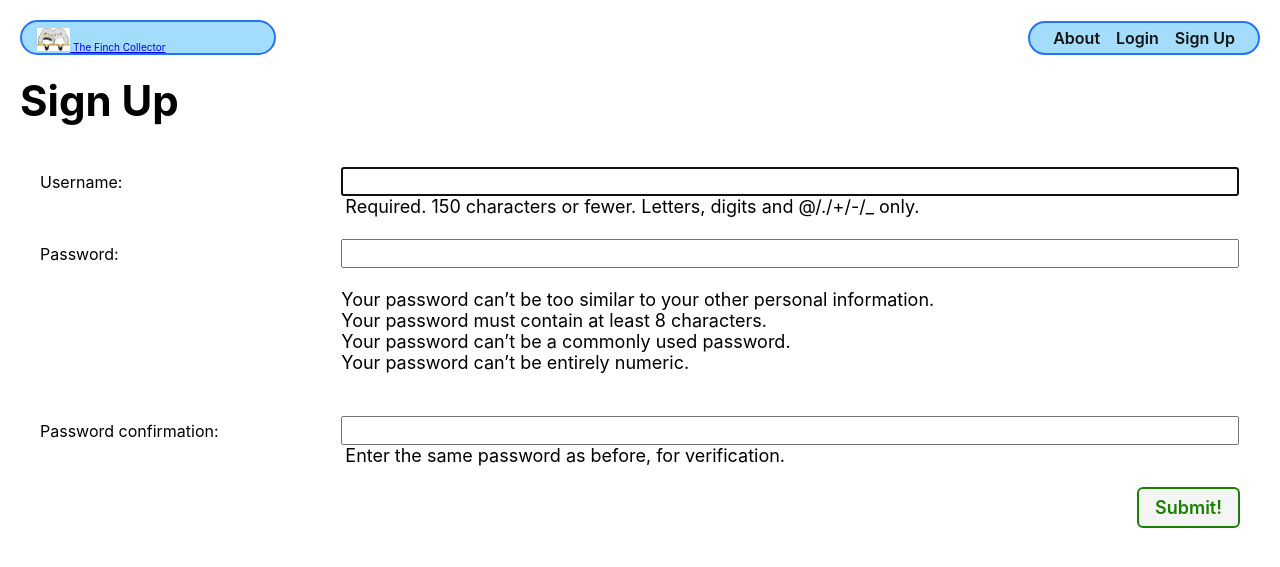
After one commit to eyeseegIT/finchcollector, a Django app: page /accounts/signup/ in a window 1280 px wide. The commit adds this page. Shown: the top 567 px of the page. Run offline with Django 3.2, Linux system fonts and the light colour scheme.

Commit message:
finish lab

```diff
--- a/finchcollector/settings.py
+++ b/finchcollector/settings.py
@@ -120,6 +120,12 @@ USE_TZ = True
 
 STATIC_URL = '/static/'
 
+LOGIN_URL = 'home'
+
+LOGIN_REDIRECT_URL = 'finches_index'
+
+LOGOUT_REDIRECT_URL = 'home'
+
 # Default primary key field type
 # https://docs.djangoproject.com/en/3.2/ref/settings/#default-auto-field
 
--- a/finchcollector/urls.py
+++ b/finchcollector/urls.py
@@ -18,5 +18,6 @@ from django.urls import path, include
 
 urlpatterns = [
     path('admin/', admin.site.urls),
-    path("", include("main_app.urls"))
+    path("", include("main_app.urls")),
+    path('accounts/', include('django.contrib.auth.urls')),
 ]
--- a/main_app/models.py
+++ b/main_app/models.py
@@ -1,6 +1,7 @@
 from django.db import models
 from django.urls import reverse
 from datetime import date
+from django.contrib.auth.models import User
 
 MEALS = (
   ('B', 'Breakfast'),
@@ -26,6 +27,7 @@ class Finch(models.Model):
   description = models.TextField(max_length=250)
   age = models.IntegerField()
   toys = models.ManyToManyField(Toy)
+  user = models.ForeignKey(User, on_delete=models.CASCADE)
 
   def __str__(self):
     return self.name
--- a/main_app/static/css/base.css
+++ b/main_app/static/css/base.css
@@ -92,6 +92,10 @@ nav li {
   margin: auto;
   padding: 10px 20px 0;
   max-width: 500px;
+}
+
+.header-logo-container img {
+  width: 15%;
 }
 
 .page-header {
--- a/main_app/templates/base.html
+++ b/main_app/templates/base.html
@@ -21,18 +21,25 @@
     <div class="header-logo-container">
       <a href="{% url 'home' %}">
         <img
-          {% comment %} src="{% static 'images/finch-pair.png' %}"  {% endcomment %}
+          src="{% static 'images/finch-pair.png' %}"
           alt="The Finch Collector Logo"
-        >
+        > The Finch Collector
       </a>
     </div>
     <nav>
       <ul>
-      <li><a href="{% url 'finches_index' %}">All Finches</a></li>
-      <li><a href="{% url 'toys_index' %}">All Toys</a></li>
-      <li><a href="{% url 'finches_create' %}">Add a Finch</a></li>
-      <li><a href="{% url 'toys_create' %}">Add a Toy</a></li>
-      <li><a href="{% url 'about' %}">About</a></li>
+      {% if user.is_authenticated %}
+        <li><a href="{% url 'finches_index' %}">All Finches</a></li>
+        <li><a href="{% url 'toys_index' %}">All Toys</a></li>
+        <li><a href="{% url 'finches_create' %}">Add a Finch</a></li>
+        <li><a href="{% url 'toys_create' %}">Add a Toy</a></li>
+        <li><a href="{% url 'about' %}">About</a></li>
+        <li><a href="{% url 'logout' %}">Log out</a></li>
+      {% else %}
+        <li><a href="{% url 'about' %}">About</a></li>
+        <li><a href="{% url 'home' %}">Login</a></li>
+        <li><a href="{% url 'signup' %}">Sign Up</a></li>
+      {% endif %}
       </ul>
     </nav>
   </header>
--- /dev/null
+++ b/main_app/templates/signup.html
@@ -0,0 +1,25 @@
+{% extends 'base.html' %}
+{% load static %}
+
+{% block head %}
+<link rel="stylesheet" type="text/css" href="{% static 'css/form.css' %}"/>
+{% endblock %}
+
+{% block content %}
+
+<div class="page-header">
+  <h1>Sign Up</h1>
+  <img src="" alt=""/>
+</div>
+{% if error_message %}
+  <p class="red-text">{{ error_message }}</p>
+{% endif %}
+<form action="" method="post" class="form-container" autocomplete="off">
+  {% csrf_token %}
+  <table>
+    {{ form.as_table }}
+  </table>
+  <button type="submit" class="btn submit">Submit!</button>
+</form>
+
+{% endblock %}
--- a/main_app/urls.py
+++ b/main_app/urls.py
@@ -2,7 +2,7 @@ from django.urls import path
 from . import views
 
 urlpatterns = [
-  path("", views.home, name="home"),
+  path('', views.Home.as_view(), name='home'),
 
   path("about/", views.about, name="about"),
 
@@ -30,4 +30,6 @@ urlpatterns = [
   path('toys/<int:pk>/delete/', views.ToyDelete.as_view(), name='toys_delete'),
 
   path('finches/<int:finch_id>/assoc_toy/<int:toy_id>/', views.assoc_toy, name='assoc_toy'),
+
+  path('accounts/signup/', views.signup, name='signup'),
 ]
--- a/main_app/views.py
+++ b/main_app/views.py
@@ -1,40 +1,52 @@
 from django.shortcuts import render, redirect
 from django.views.generic.edit import CreateView, UpdateView, DeleteView
+from django.views.generic import ListView, DetailView
+from django.contrib.auth.views import LoginView
+from django.contrib.auth import login
+from django.contrib.auth.forms import UserCreationForm
+from django.contrib.auth.decorators import login_required
+from django.contrib.auth.mixins import LoginRequiredMixin
 from .models import Finch, Toy
 from .forms import FeedingForm
-from django.views.generic import ListView, DetailView
 
 # Create your views here.
 
-def home(request):
-  return render(request, 'home.html')
+class Home(LoginView):
+  template_name = 'home.html'
 
 def about(request):
   return render(request, 'about.html')
 
+@login_required
 def finches_index(request):
-  finches = Finch.objects.all()
+  # finches = Finch.objects.all()
+  finches = Finch.objects.filter(user=request.user)
   return render(request, 'finches/index.html', { 'finches': finches })
 
+@login_required
 def finches_detail(request, finch_id):
   finch = Finch.objects.get(id=finch_id)
   toys_finch_doesnt_have = Toy.objects.exclude(id__in = finch.toys.all().values_list('id'))
   feeding_form = FeedingForm()
   return render(request, 'finches/detail.html', { 'finch': finch, 'feeding_form': feeding_form, 'toys': toys_finch_doesnt_have })
 
-class FinchCreate(CreateView):
+class FinchCreate(LoginRequiredMixin, CreateView):
   model = Finch
   fields = ['name', 'breed', 'description', 'age']
-  success_url = "/finches/"
 
-class FinchUpdate(UpdateView):
+  def form_valid(self, form):
+    form.instance.user = self.request.user
+    return super().form_valid(form)
+
+class FinchUpdate(LoginRequiredMixin, UpdateView):
   model = Finch
   fields = ["breed", "description", "age"]
 
-class FinchDelete(DeleteView):
+class FinchDelete(LoginRequiredMixin, DeleteView):
   model = Finch
   success_url = "/finches/"
 
+@login_required
 def add_feeding(request, finch_id):
   form = FeedingForm(request.POST)
   if form.is_valid():
@@ -43,24 +55,39 @@ def add_feeding(request, finch_id):
     new_feeding.save()
   return redirect('finches_detail', finch_id=finch_id)
 
-class ToyCreate(CreateView):
+class ToyCreate(LoginRequiredMixin, CreateView):
   model = Toy
   fields = "__all__"
 
-class ToyList(ListView):
+class ToyList(LoginRequiredMixin, ListView):
   model = Toy
 
-class ToyDetail(DetailView):
+class ToyDetail(LoginRequiredMixin, DetailView):
   model = Toy
 
-class ToyUpdate(UpdateView):
+class ToyUpdate(LoginRequiredMixin, UpdateView):
   model = Toy
   fields = ['name', 'color']
 
-class ToyDelete(DeleteView):
+class ToyDelete(LoginRequiredMixin, DeleteView):
   model = Toy
   success_url = '/toys/'
 
+@login_required
 def assoc_toy(request, finch_id, toy_id):
   Finch.objects.get(id=finch_id).toys.add(toy_id)
   return redirect('finches_detail', finch_id=finch_id)
+
+def signup(request):
+  error_message = ''
+  if request.method == 'POST':
+    form = UserCreationForm(request.POST)
+    if form.is_valid():
+      user = form.save()
+      login(request, user)
+      return redirect('finches_index')
+    else:
+      error_message = 'Invalid sign up - try again'
+  form = UserCreationForm()
+  context = {'form': form, 'error_message': error_message}
+  return render(request, 'signup.html', context)
```
Also changed, not shown: main_app/templates/home.html (+13 -5 lines), main_app/migrations/0005_finch_user.py (added).
